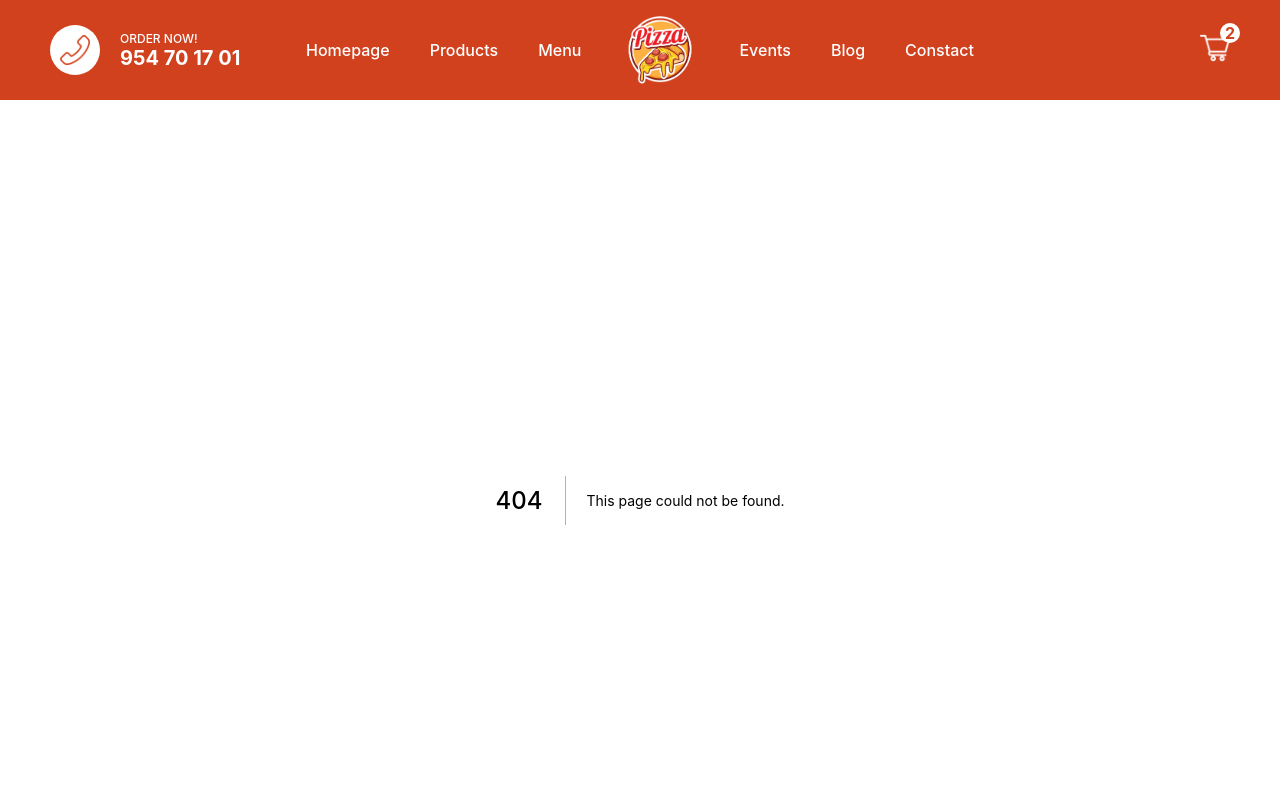
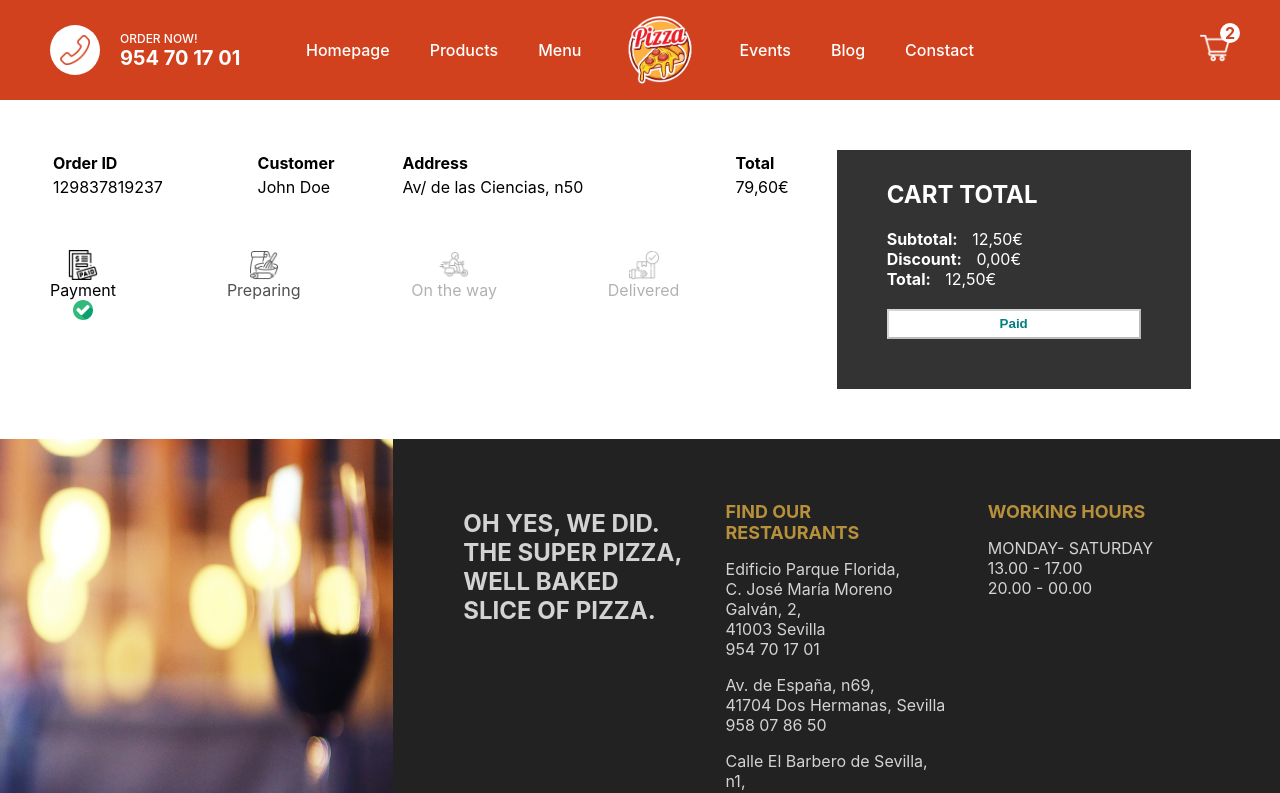
Before and after one commit to Royal6969/pizza-delivery-app, a Next.js app: page /orders/1 in a window 1280 px wide. Before the commit this address had no page. Shown: the top 793 px of the page. Built offline with nearby package versions, Linux system fonts and the light colour scheme.

Commit message:
building order page design

```diff
--- a/components/Footer.jsx
+++ b/components/Footer.jsx
@@ -10,7 +10,7 @@
         </div>
         <div className={styles.item}>
           <div className={styles.card}>
-            <h2 className={styles.motto}>OH YES, WE DID. THE CARAZO PIZZA, WELL BAKED SLICE OF PIZZA.</h2>
+            <h2 className={styles.motto}>OH YES, WE DID. THE SUPER PIZZA, WELL BAKED SLICE OF PIZZA.</h2>
           </div>
 
           <div className={styles.card}>
--- a/pages/cart.jsx
+++ b/pages/cart.jsx
@@ -32,13 +32,13 @@
               </span>
             </td>
             <td>
-              <span className={styles.price}>$19.90</span>
+              <span className={styles.price}>19,90€</span>
             </td>
             <td>
               <span className={styles.quantity}>2</span>
             </td>
             <td>
-              <span className={styles.total}>$39.80</span>
+              <span className={styles.total}>39,80€</span>
             </td>
           </tr>
 
--- /dev/null
+++ b/pages/orders/[id].jsx
@@ -0,0 +1,104 @@
+import React from 'react'
+import styles from '../../styles/Order.module.css'
+import Image from 'next/image'
+
+const Order = () => {
+
+  const status = 0;
+
+  const statusClass = (index) => {
+    if (index - status < 1) return styles.done
+    if (index - status === 1) return styles.inProgress
+    if (index - status > 1) return styles.unDone
+  }
+
+  return (
+    <div className={styles.container}>
+      <div className={styles.left}>
+        <div className={styles.row}>
+        <table className={styles.table}>
+          <tr className={styles.trTitle}>
+            <th>Order ID</th>
+            <th>Customer</th>
+            <th>Address</th>
+            <th>Total</th>
+          </tr>
+
+          <tr className={styles.tr}>
+            <td>
+            <span className={styles.id}>129837819237</span>
+            </td>
+            <td>
+              <span className={styles.name}>
+                John Doe
+              </span>
+            </td>
+            <td>
+              <span className={styles.address}>Av/ de las Ciencias, n50</span>
+            </td>
+            <td>
+              <span className={styles.total}>79,60€</span>
+            </td>
+          </tr>
+        </table>
+        </div>
+
+        <div className={styles.row}>
+          {/* <div className={styles.status}> */}
+          <div className={statusClass(0)}>
+            <Image src="/img/paid.png" alt='' width={30} height={30} />
+            <span>Payment</span>
+            <div className={styles.checkedIcon}>
+              <Image className={styles.checkedIcon} src="/img/checked.png" alt='' width={20} height={20} />
+            </div>
+          </div>
+
+          <div className={statusClass(1)}>
+            <Image src="/img/bake.png" alt='' width={30} height={30} />
+            <span>Preparing</span>
+            <div className={styles.checkedIcon}>
+              <Image className={styles.checkedIcon} src="/img/checked.png" alt='' width={20} height={20} />
+            </div>
+          </div>
+
+          <div className={statusClass(2)}>
+            <Image src="/img/bike.png" alt='' width={30} height={30} />
+            <span>On the way</span>
+            <div className={styles.checkedIcon}>
+              <Image className={styles.checkedIcon} src="/img/checked.png" alt='' width={20} height={20} />
+            </div>
+          </div>
+
+          <div className={statusClass(3)}>
+            <Image src="/img/delivered.png" alt='' width={30} height={30} />
+            <span>Delivered</span>
+            <div className={styles.checkedIcon}>
+              <Image className={styles.checkedIcon} src="/img/checked.png" alt='' width={20} height={20} />
+            </div>
+          </div>
+        </div>
+      </div>
+
+
+      <div className={styles.right}>
+        <div className={styles.wrapper}>
+          <h2 className={styles.title}>CART TOTAL</h2>
+
+          <div className={styles.totalText}>
+            <b className={styles.totalTextTitle}>Subtotal:</b> 12,50€
+          </div>
+          <div className={styles.totalText}>
+            <b className={styles.totalTextTitle}>Discount:</b> 0,00€
+          </div>
+          <div className={styles.totalText}>
+            <b className={styles.totalTextTitle}>Total:</b> 12,50€
+          </div>
+
+          <button disabled className={styles.button}>Paid</button>
+        </div>
+      </div>
+    </div>
+  )
+}
+
+export default Order
--- /dev/null
+++ b/styles/Order.module.css
@@ -0,0 +1,90 @@
+.container {
+    padding: 50px;
+    display: flex;
+}
+
+.left {
+    flex: 2;
+}
+
+.table {
+    width: 100%;
+    text-align: left;
+    margin-bottom: 50px;
+}
+
+.row:last-child {
+    width: 80%;
+    display: flex;
+    justify-content: space-between;
+}
+
+/*
+.status {
+    display: flex;
+    flex-direction: column;
+    align-items: center;
+}
+*/
+
+.done {
+    display: flex;
+    flex-direction: column;
+    align-items: center;
+}
+
+.inProgress {
+    display: flex;
+    flex-direction: column;
+    align-items: center;
+    animation: inProgress 1s ease infinite alternate;
+}
+
+@keyframes inProgress {
+    from {
+        opacity: 0;
+    }
+    to {
+        opacity: 1;
+    }
+}
+
+.unDone {
+    display: flex;
+    flex-direction: column;
+    align-items: center;
+    opacity: 0.3;
+}
+
+.unDone .checkedIcon, .inProgress .checkedIcon {
+    display: none;
+}
+
+.right {
+    flex: 1;
+}
+
+.wrapper {
+    width: 90%;
+    max-height: 300px;
+    background-color: #333;
+    padding: 50px;
+    padding-top: 10px;
+    display: flex;
+    flex-direction: column;
+    justify-content: space-between;
+    color: white;
+}
+
+.totalTextTitle {
+    margin-right: 10px;
+}
+
+.button {
+    background-color: white;
+    height: 30px;
+    color: teal;
+    font-weight: bold;
+    margin-top: 20px;
+    cursor: not-allowed;
+}
```
Also changed, not shown: 1 other file (tests, documents, lock files or other folders).
